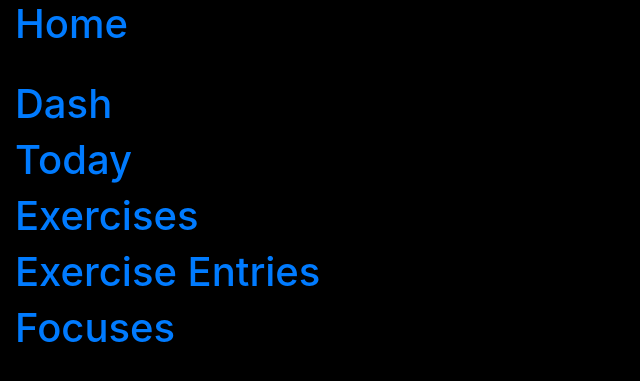
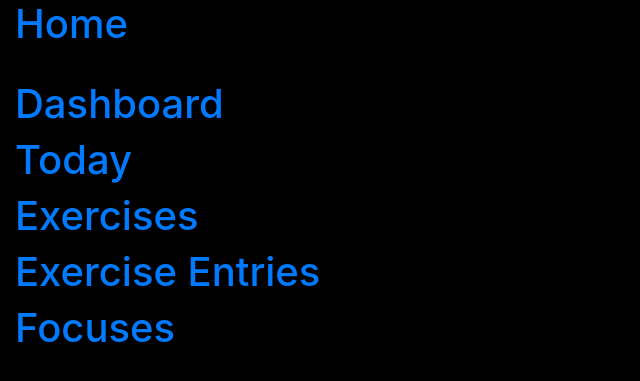
Before and after one commit to spencersansone/exerciseTracker, a Django app: template main/templates/main/home.html in a window 1280 px wide. Shown: the top 381 px of the page, without its empty margins (0-640 px from the left). Run offline with Django 3.2, Linux system fonts and the light colour scheme; the template is opened without the code that fills it, so the values that code supplies are empty; some libraries are stand-ins or nearby versions.

Commit message:
rename dash to dashboard, remove array from dashboard

```diff
--- a/main/templates/main/dashboard.html
+++ b/main/templates/main/dashboard.html
@@ -4,8 +4,6 @@
 
 {% block body %}
 <div class="col-sm-12">
-    <h1>{{var}}</h1>
-
     {% for focus_array in var %}
 
     <h1>{{focus_array.0}}</h1>
--- a/main/templates/main/home.html
+++ b/main/templates/main/home.html
@@ -4,7 +4,7 @@
 
 {% block body %}
 <div class="col-sm-12">
-    <a href="{% url 'main:dashboard' %}"><h1>Dash</h1></a>
+    <a href="{% url 'main:dashboard' %}"><h1>Dashboard</h1></a>
     <a href="{% url 'main:today' %}"><h1>Today</h1></a>
     <a href="{% url 'main:exercises' %}"><h1>Exercises</h1></a>
     <a href="{% url 'main:exercise_entries' %}"><h1>Exercise Entries</h1></a>
```
